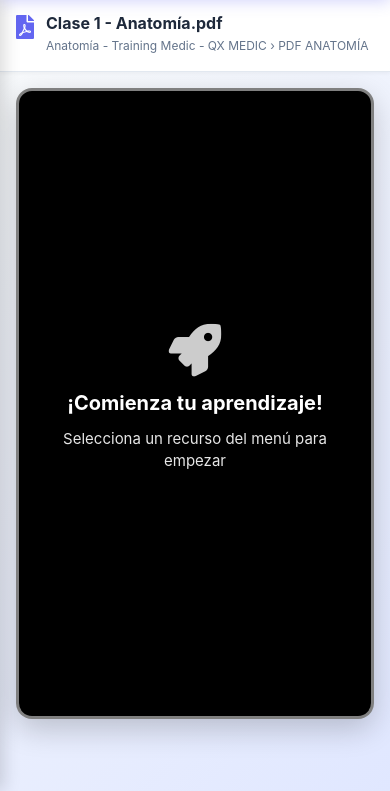
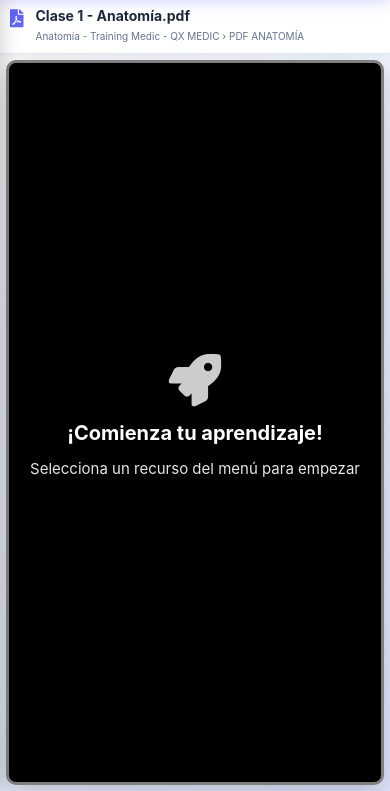
Before and after one commit to Canazachyub/aula-virtual-sinapsis, a website built with Vite: page index.html in a window 390 px wide. Shown: the part 53-844 px from the top of the page. Built offline with nearby package versions, Linux system fonts and the light colour scheme; no server answers.

Commit message:
Fix: Improve mobile layout - larger player and better spacing

```diff
--- a/src/styles/responsive.css
+++ b/src/styles/responsive.css
@@ -107,14 +107,20 @@
     transform: translateX(-100%);
     z-index: 95;
     box-shadow: 4px 0 16px rgba(0,0,0,0.15);
+    transition: transform 0.3s cubic-bezier(0.4, 0, 0.2, 1);
   }
 
   .sidebar.active {
     transform: translateX(0);
   }
 
+  .sidebar-overlay {
+    transition: opacity 0.3s ease;
+  }
+
   .sidebar-overlay.active {
     display: block;
+    opacity: 1;
   }
 
   .sidebar-toggle {
@@ -135,6 +141,25 @@
     z-index: 20;
     backdrop-filter: blur(10px);
     background: rgba(255,255,255,0.95);
+    padding: 12px;
+  }
+
+  .content-title {
+    font-size: 15px;
+  }
+
+  .content-breadcrumb {
+    font-size: 11px;
+  }
+
+  .player-container {
+    padding: 8px;
+    padding-bottom: 8px;
+  }
+
+  .player {
+    min-height: 400px;
+    border-radius: 12px;
   }
 }
 
@@ -183,12 +208,29 @@
     font-size: 12px;
   }
 
+  .content-header {
+    padding: 10px;
+  }
+
   .content-title {
-    font-size: 16px;
+    font-size: 14px;
   }
 
   .content-breadcrumb {
-    font-size: 12px;
+    font-size: 10px;
+  }
+
+  .content-icon {
+    font-size: 18px;
+  }
+
+  .player-container {
+    padding: 6px;
+  }
+
+  .player {
+    min-height: 350px;
+    border-radius: 10px;
   }
 }
 
@@ -199,10 +241,23 @@
 @media (max-width: 768px) and (orientation: landscape) {
   .header {
     padding: 0 12px;
+    height: 50px;
+  }
+
+  .content-header {
+    padding: 8px 12px;
+  }
+
+  .content-title {
+    font-size: 13px;
   }
 
   .player-container {
-    padding: 12px;
+    padding: 8px;
+  }
+
+  .player {
+    min-height: calc(100vh - 150px);
   }
 }
 
```
